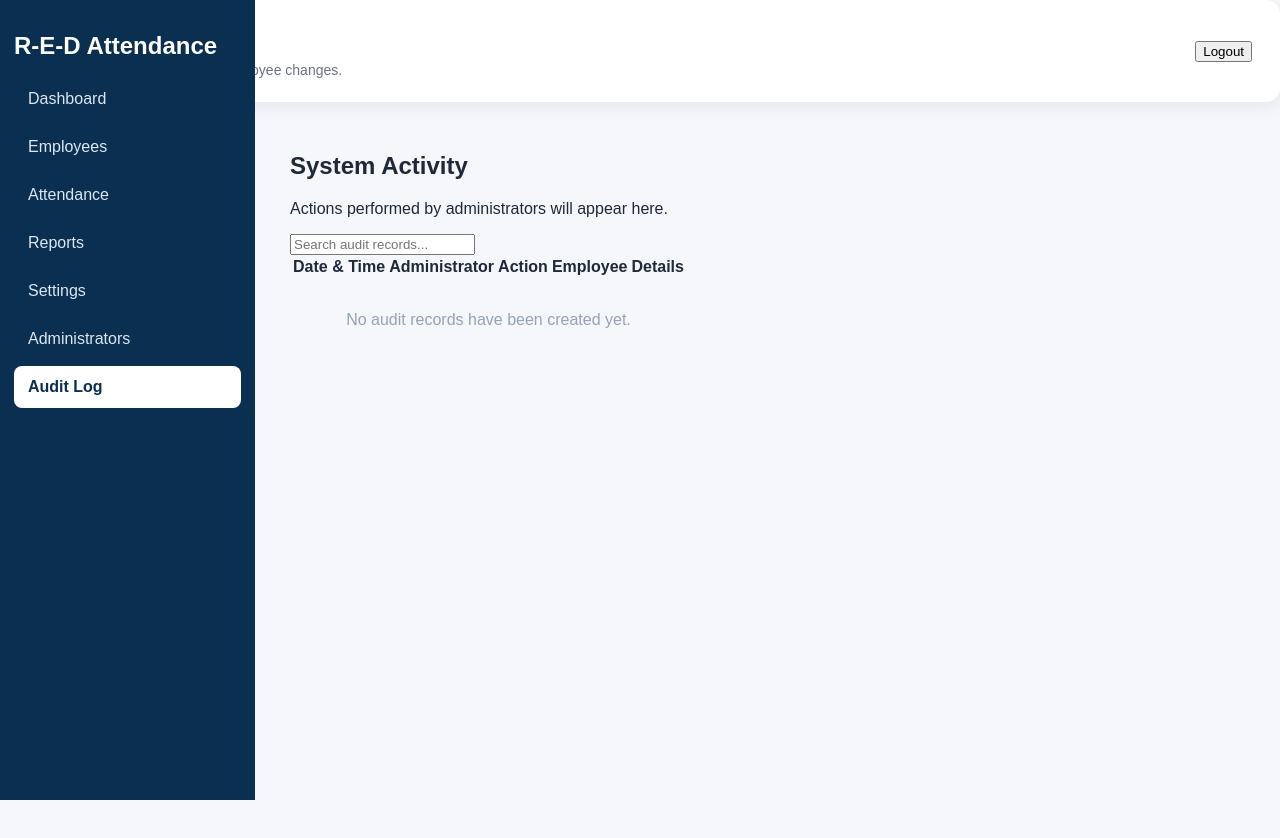
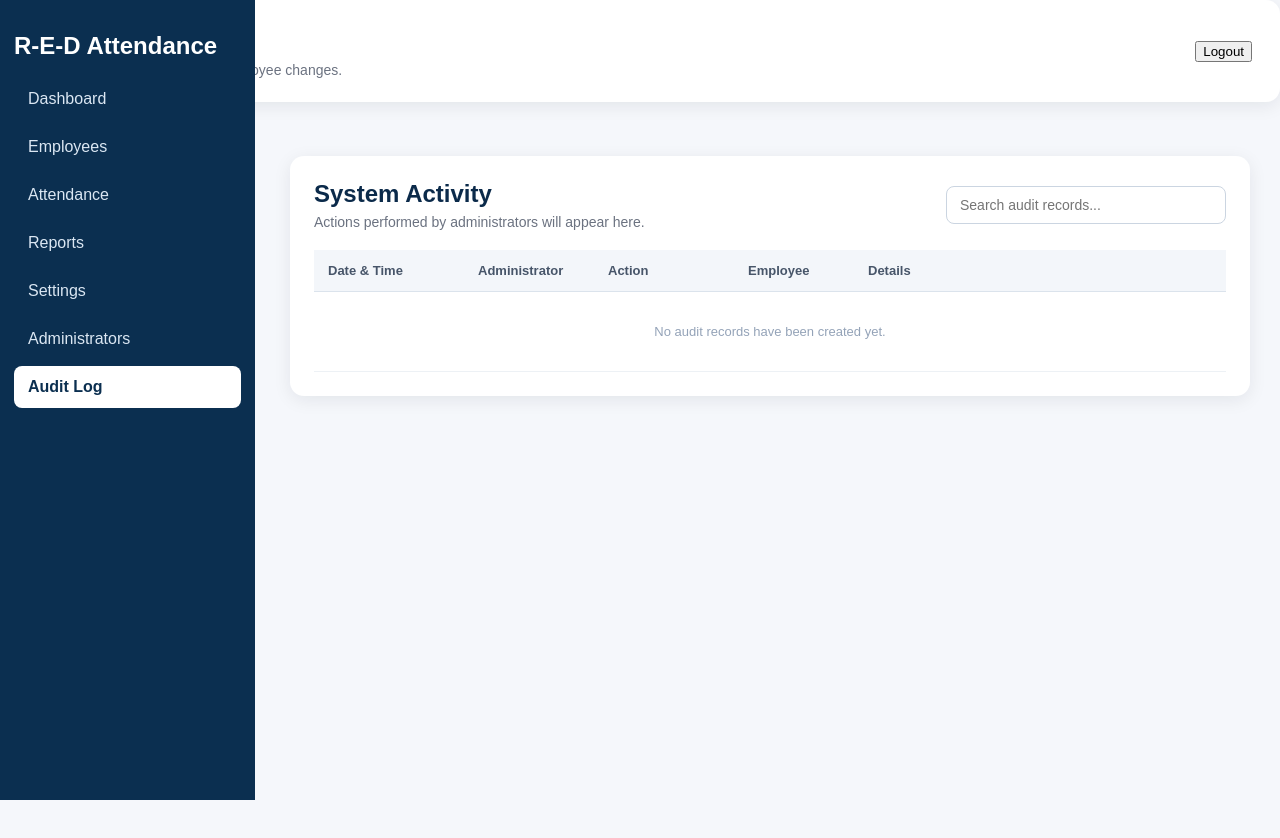
Before and after one commit to keanprivett2-prog/AttendanceSystem, a plain HTML site: page audit-log.html in a window 1280 px wide. Drawn offline with Linux system fonts and the light colour scheme; no server answers.

Commit message:
Update admin-v2.css

```diff
--- a/css/admin-v2.css
+++ b/css/admin-v2.css
@@ -812,57 +812,293 @@ body {
     font-weight: 600;
 }
 /* =====================================
-   Audit Log Details
+   Audit Log
 ===================================== */
 
-.audit-details {
-    min-width: 360px;
+.employee-section {
+    margin-top: 24px;
+    padding: 24px;
+    background: white;
+    border-radius: 14px;
+    box-shadow: 0 4px 18px rgba(15, 23, 42, 0.08);
 }
 
-.audit-change-box {
-    padding: 12px 14px;
-    border-radius: 9px;
-    font-size: 13px;
-    line-height: 1.5;
+.employee-section-header {
+    display: flex;
+    align-items: center;
+    justify-content: space-between;
+    gap: 20px;
+    margin-bottom: 20px;
 }
 
-.audit-change-box strong {
+.employee-section-header h2 {
+    margin: 0;
+    color: #0b2a4a;
+}
+
+.employee-section-header p {
+    margin: 6px 0 0;
+    color: #6b7280;
+    font-size: 14px;
+}
+
+#auditSearch {
+    width: 280px;
+    padding: 10px 13px;
+    border: 1px solid #cbd5e1;
+    border-radius: 8px;
+    font-size: 14px;
+}
+
+.employee-table-container {
+    overflow-x: auto;
+}
+
+.employee-table {
+    width: 100%;
+    border-collapse: collapse;
+    table-layout: fixed;
+}
+
+.employee-table th {
+    padding: 13px 14px;
+    background: #f3f6fa;
+    color: #475569;
+    text-align: left;
+    font-size: 13px;
+    border-bottom: 1px solid #dbe3ec;
+}
+
+.employee-table td {
+    padding: 14px;
+    vertical-align: top;
+    color: #334155;
+    font-size: 13px;
+    border-bottom: 1px solid #edf1f5;
+}
+
+.employee-table th:nth-child(1),
+.employee-table td:nth-child(1) {
+    width: 150px;
+}
+
+.employee-table th:nth-child(2),
+.employee-table td:nth-child(2) {
+    width: 130px;
+}
+
+.employee-table th:nth-child(3),
+.employee-table td:nth-child(3) {
+    width: 140px;
+}
+
+.employee-table th:nth-child(4),
+.employee-table td:nth-child(4) {
+    width: 120px;
+}
+
+.employee-table th:nth-child(5),
+.employee-table td:nth-child(5) {
+    width: auto;
+}
+
+.audit-comparison {
+    display: grid;
+    grid-template-columns: 1fr 1fr;
+    gap: 10px;
+}
+
+.audit-value {
+    padding: 10px 12px;
+    border-radius: 8px;
+    line-height: 1.45;
+}
+
+.audit-label {
     display: block;
     margin-bottom: 4px;
-    font-size: 12px;
+    font-size: 11px;
+    font-weight: 700;
     text-transform: uppercase;
-    letter-spacing: 0.4px;
 }
 
-.audit-change-box span {
-    display: block;
-}
-
-.previous-value {
+.old-value {
     background: #fff7ed;
     border-left: 4px solid #f59e0b;
     color: #92400e;
 }
 
-.updated-value {
+.new-value {
     background: #ecfdf5;
     border-left: 4px solid #16a34a;
     color: #166534;
 }
 
-.audit-change-arrow {
-    padding: 5px 0;
-    text-align: center;
-    color: #64748b;
-    font-size: 18px;
-    font-weight: bold;
+.audit-single-detail {
+    padding: 9px 11px;
+    border-radius: 7px;
+    background: #f8fafc;
+    color: #475569;
+}
+
+@media (max-width: 900px) {
+
+    .audit-comparison {
+        grid-template-columns: 1fr;
+    }
+
+    .employee-section-header {
+        align-items: stretch;
+        flex-direction: column;
+    }
+
+    #auditSearch {
+        width: 100%;
+    }
+
+}/* =====================================
+   Audit Log
+===================================== */
+
+.employee-section {
+    margin-top: 24px;
+    padding: 24px;
+    background: white;
+    border-radius: 14px;
+    box-shadow: 0 4px 18px rgba(15, 23, 42, 0.08);
+}
+
+.employee-section-header {
+    display: flex;
+    align-items: center;
+    justify-content: space-between;
+    gap: 20px;
+    margin-bottom: 20px;
+}
+
+.employee-section-header h2 {
+    margin: 0;
+    color: #0b2a4a;
+}
+
+.employee-section-header p {
+    margin: 6px 0 0;
+    color: #6b7280;
+    font-size: 14px;
+}
+
+#auditSearch {
+    width: 280px;
+    padding: 10px 13px;
+    border: 1px solid #cbd5e1;
+    border-radius: 8px;
+    font-size: 14px;
+}
+
+.employee-table-container {
+    overflow-x: auto;
+}
+
+.employee-table {
+    width: 100%;
+    border-collapse: collapse;
+    table-layout: fixed;
+}
+
+.employee-table th {
+    padding: 13px 14px;
+    background: #f3f6fa;
+    color: #475569;
+    text-align: left;
+    font-size: 13px;
+    border-bottom: 1px solid #dbe3ec;
+}
+
+.employee-table td {
+    padding: 14px;
+    vertical-align: top;
+    color: #334155;
+    font-size: 13px;
+    border-bottom: 1px solid #edf1f5;
+}
+
+.employee-table th:nth-child(1),
+.employee-table td:nth-child(1) {
+    width: 150px;
+}
+
+.employee-table th:nth-child(2),
+.employee-table td:nth-child(2) {
+    width: 130px;
+}
+
+.employee-table th:nth-child(3),
+.employee-table td:nth-child(3) {
+    width: 140px;
+}
+
+.employee-table th:nth-child(4),
+.employee-table td:nth-child(4) {
+    width: 120px;
+}
+
+.employee-table th:nth-child(5),
+.employee-table td:nth-child(5) {
+    width: auto;
+}
+
+.audit-comparison {
+    display: grid;
+    grid-template-columns: 1fr 1fr;
+    gap: 10px;
+}
+
+.audit-value {
+    padding: 10px 12px;
+    border-radius: 8px;
+    line-height: 1.45;
+}
+
+.audit-label {
+    display: block;
+    margin-bottom: 4px;
+    font-size: 11px;
+    font-weight: 700;
+    text-transform: uppercase;
+}
+
+.old-value {
+    background: #fff7ed;
+    border-left: 4px solid #f59e0b;
+    color: #92400e;
+}
+
+.new-value {
+    background: #ecfdf5;
+    border-left: 4px solid #16a34a;
+    color: #166534;
 }
 
 .audit-single-detail {
-    padding: 10px 12px;
-    border-radius: 8px;
+    padding: 9px 11px;
+    border-radius: 7px;
     background: #f8fafc;
     color: #475569;
-    font-size: 13px;
-    line-height: 1.5;
 }
+
+@media (max-width: 900px) {
+
+    .audit-comparison {
+        grid-template-columns: 1fr;
+    }
+
+    .employee-section-header {
+        align-items: stretch;
+        flex-direction: column;
+    }
+
+    #auditSearch {
+        width: 100%;
+    }
+
+}
```
